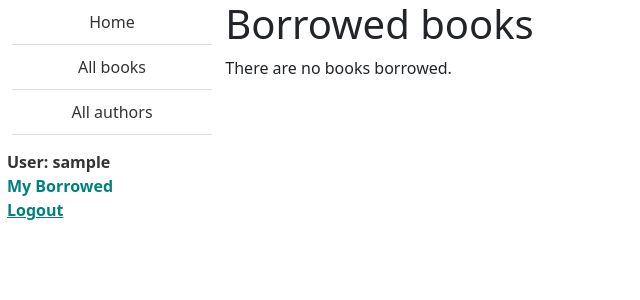
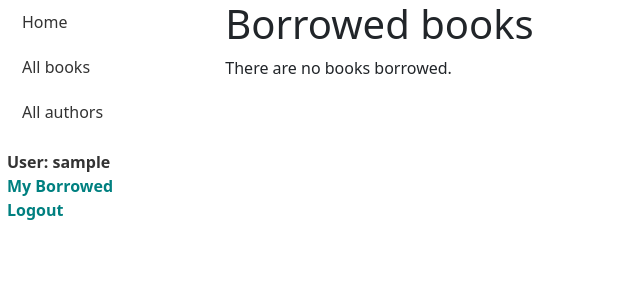
Before and after one commit to syed-tp/django_local_library, a Django app: page /catalog/mybooks/ in a window 1280 px wide. Shown: the top 300 px of the page, without its empty margins (0-640 px from the left). Run offline with Django 4.2, Linux system fonts and the light colour scheme; the visitor is signed in with stand-in values (Sample User, id 1); data that the repository does not hold is empty.

Commit message:
base_generic.html ui update

```diff
--- a/catalog/static/css/styles.css
+++ b/catalog/static/css/styles.css
@@ -22,7 +22,7 @@
 }
 
 .sidebar-nav li {
-  border-bottom: 1px solid #ddd; /* Light gray border between items */
+  border-bottom: 1px solid #ffffff; /* Light gray border between items */
 }
 
 .sidebar-nav li:last-child {
@@ -32,16 +32,18 @@
 .sidebar-nav li a {
   display: block;
   color: #333; /* Dark text color */
-  text-align: center;
+  text-align: left;
   padding: 10px; /* Slim padding */
   text-decoration: none; /* Remove underline */
   font-weight: 500; /* Slightly bold text */
-  transition: background-color 0.3s ease; /* Smooth transition for hover effect */
+  transition: background-color 0.1s ease; /* Smooth transition for hover effect */
 }
 
 .sidebar-nav li a:hover {
   background-color: #008080; /* Teal blue background on hover */
   color: white; /* White text color on hover */
+  font-weight: 800;
+  text-align: right;
 }
 
 /* User info styling */
@@ -60,10 +62,6 @@
   text-decoration: none; /* Remove underline */
 }
 
-.user-info a:hover {
-  text-decoration: underline; /* Underline on hover */
-}
-
 .user-info button {
   background: none; /* Remove default button background */
   border: none; /* Remove default button border */
@@ -71,10 +69,11 @@
   cursor: pointer; /* Pointer cursor for button */
   padding: 0; /* Remove button padding */
   font: inherit; /* Inherit font styles from parent */
-  text-decoration: underline; /* Underline text */
+  text-decoration: none; /* Underline text */
   transition: color 0.3s ease; /* Smooth transition for hover effect */
 }
 
 .user-info button:hover {
+  font-size : 20px;
   color: #0573ea; /* Darker blue on hover */
 }
```
